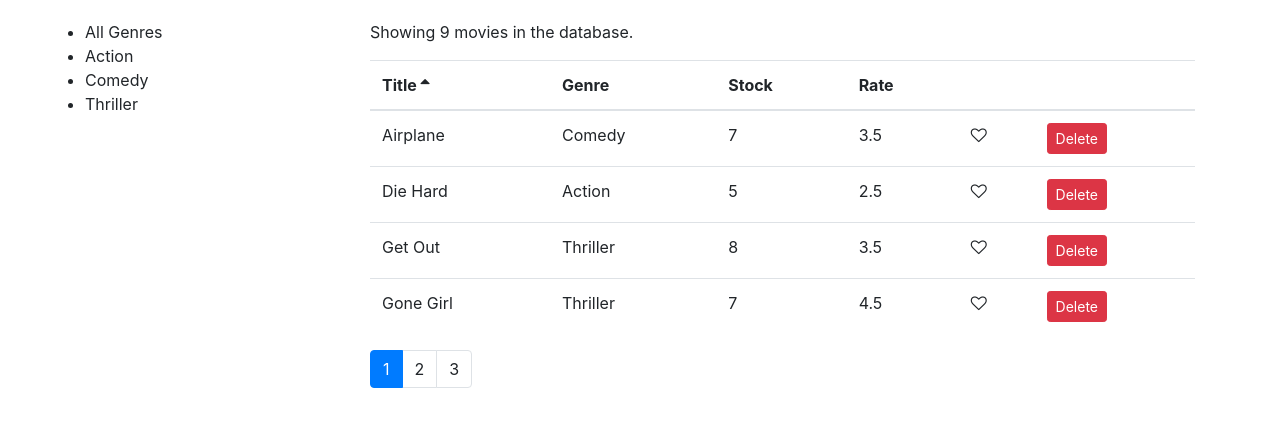
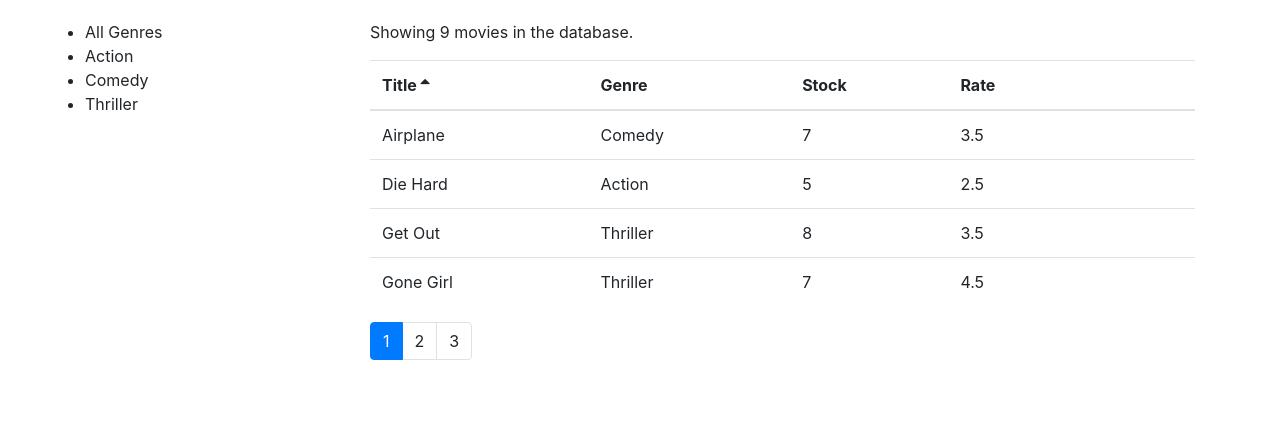
Before and after one commit to terryberlin/vidly, a React (Create React App) app: page /movies/5b21ca3eeb7f6fbccd471816 in a window 1280 px wide. Shown: the top 426 px of the page. Built offline with nearby package versions, Linux system fonts and the light colour scheme.

Commit message:
Chapter 21 1st half

```diff
--- /dev/null
+++ b/src/components/common/tableBody.jsx
@@ -0,0 +1,22 @@
+import React, { Component } from "react";
+import _ from "lodash";
+
+class TableBody extends Component {
+  render() {
+    const { data, columns } = this.props;
+
+    return (
+      <tbody>
+        {data.map(item => (
+          <tr>
+            {columns.map(column => (
+              <td>{_.get(item, column.path)}</td>
+            ))}
+          </tr>
+        ))}
+      </tbody>
+    );
+  }
+}
+
+export default TableBody;
--- a/src/components/moviesTable.jsx
+++ b/src/components/moviesTable.jsx
@@ -1,5 +1,6 @@
 import React, { Component } from "react";
 import TableHeader from "./common/tableHeader";
+import TableBody from "./common/tableBody";
 import Like from "./common/like";
 
 class MoviesTable extends Component {
@@ -22,7 +23,9 @@
           sortColumn={sortColumn}
           onSort={onSort}
         />
-        <tbody>
+        <TableBody columns={this.columns} data={movies} />
+
+        {/* <tbody>
           {movies.map(movie => (
             <tr key={movie._id}>
               <td>{movie.title}</td>
@@ -42,7 +45,7 @@
               </td>
             </tr>
           ))}
-        </tbody>
+        </tbody> */}
       </table>
     );
   }
```
